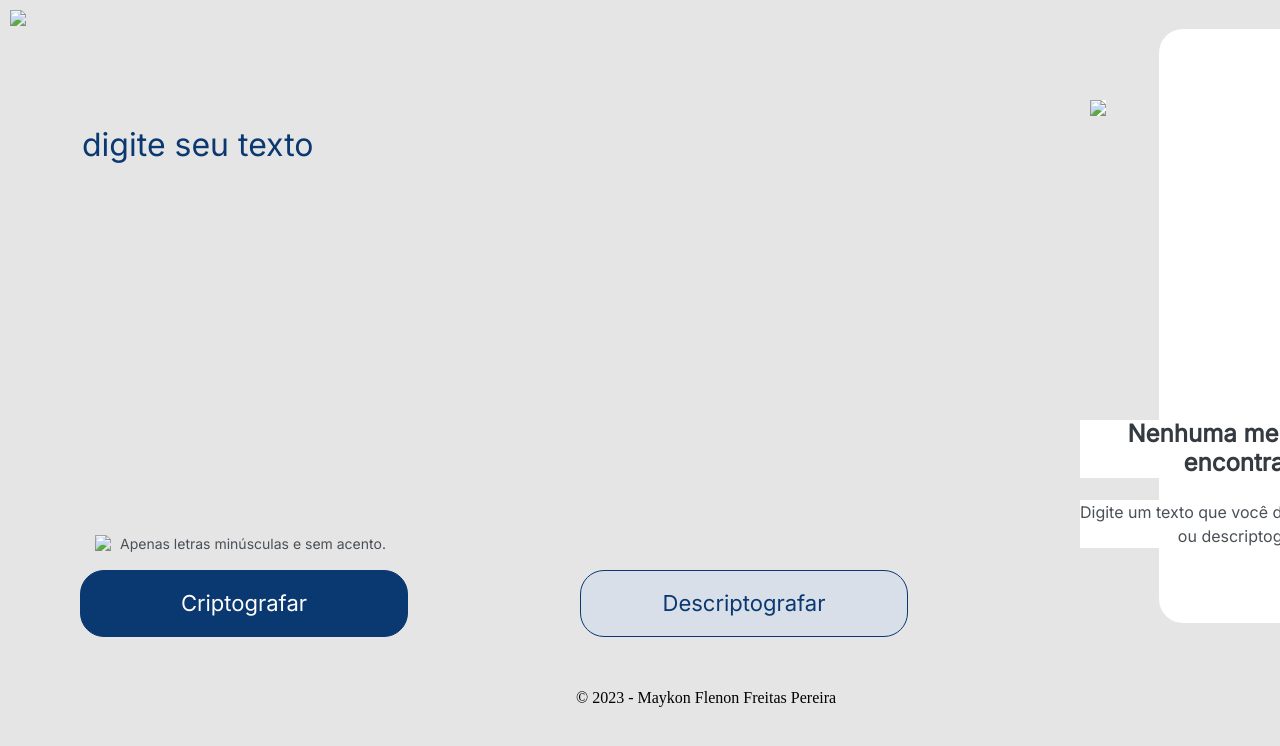
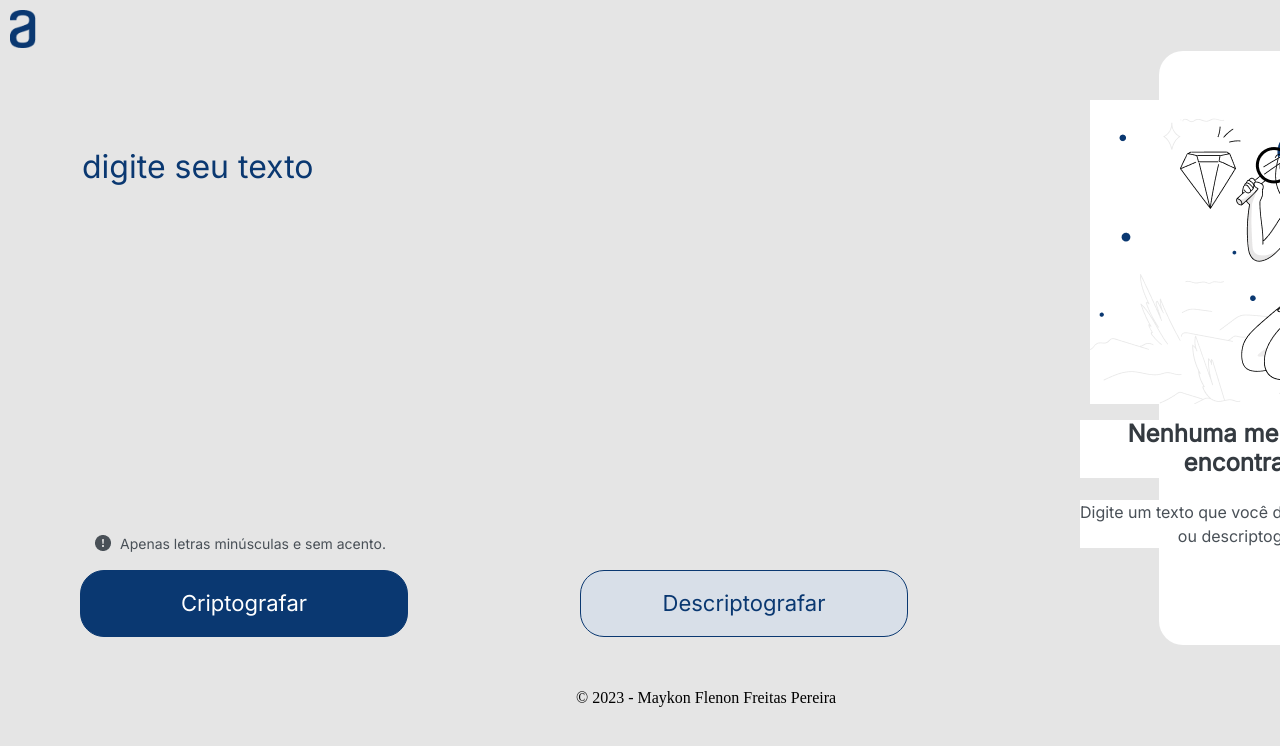
Before and after one commit to mflenon/decodificador, a plain HTML site: page index.html in a window 1280 px wide. Shown: the top 746 px of the page. Drawn offline with Linux system fonts and the light colour scheme.

Commit message:
Corrigindo caminho da imagem

```diff
--- a/index.html
+++ b/index.html
@@ -10,7 +10,7 @@
 </head>
 <body>
     <header>
-        <img class="logo-alura" src="/challenge-one/imagem/logo-alura.png">
+        <img class="logo-alura" src="./imagem/logo-alura.png">
     </header>
 
     <main class="principal">
@@ -18,7 +18,7 @@
             <textarea class="text-area" cols="41" rows="4" placeholder="Digite seu texto" ></textarea>
 
             <div class="informacao">
-                <img class="warning" src="/challenge-one/imagem/warning.png">
+                <img class="warning" src="./imagem/warning.png">
                 <h6>Apenas letras minúsculas e sem acento.</h6>
             </div>
 
@@ -33,7 +33,7 @@
         <section class="sectionBaixo">
             <textarea class="mensagem" cols="20" rows="10" disabled></textarea>
             <div id="texto-cheio" class="boneco-texto">
-                <img class="boneco" src="/challenge-one/imagem/boneco.png">
+                <img class="boneco" src="./imagem/boneco.png">
                 <h5 class="nenhuma-mensagem">Nenhuma mensagem encontrada</h5>
                 <h6 class="digite-texto">Digite um texto que você deseja criptografar ou descriptografar</h6>
             </div>
```
